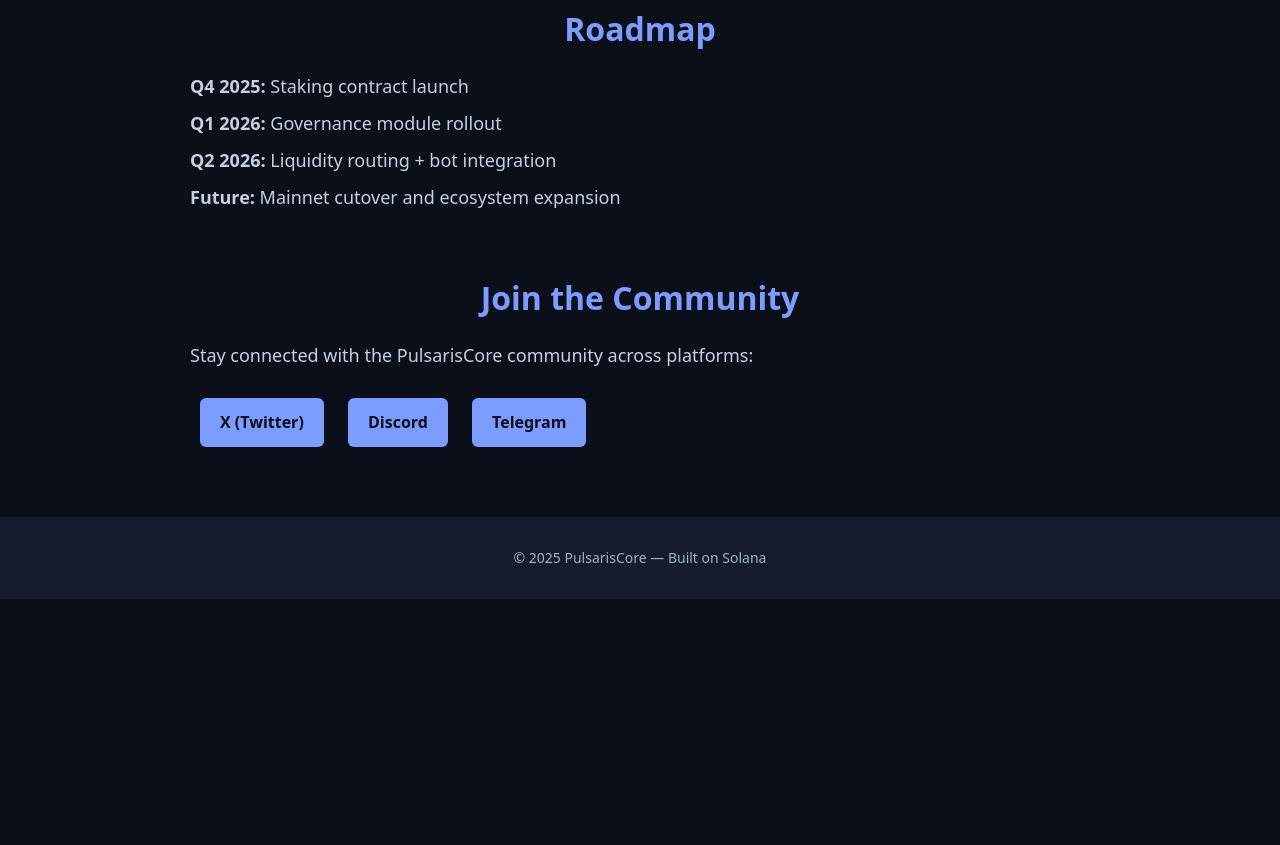
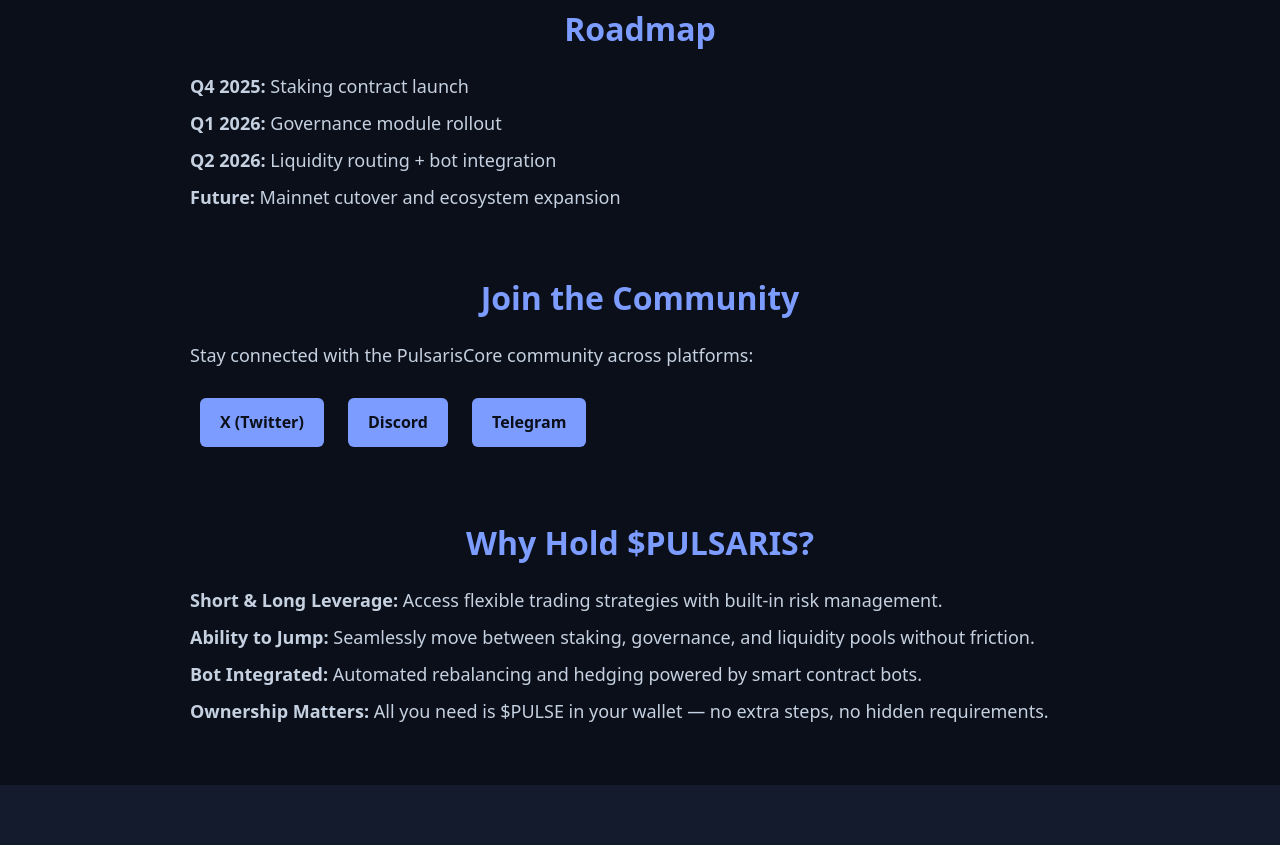
Before and after one commit to Rons1170/pulsaris-core, a plain HTML site: page index.html in a window 1280 px wide. Shown: the part 1032-1877 px from the top of the page. Before the commit the page ends 1631 px from the top, so only its background shows below. Drawn offline with Linux system fonts and the light colour scheme.

Commit message:
Add Why Hold  section with key features

```diff
--- a/index.html
+++ b/index.html
@@ -124,8 +124,17 @@
     </div>
   </section>
 
+  <section>
+  <h2>Why Hold $PULSARIS?</h2>
+  <ul>
+    <li><strong>Short & Long Leverage:</strong> Access flexible trading strategies with built‑in risk management.</li>
+    <li><strong>Ability to Jump:</strong> Seamlessly move between staking, governance, and liquidity pools without friction.</li>
+    <li><strong>Bot Integrated:</strong> Automated rebalancing and hedging powered by smart contract bots.</li>
+    <li><strong>Ownership Matters:</strong> All you need is $PULSE in your wallet — no extra steps, no hidden requirements.</li>
+  </ul>
+</section>
+
   <footer>
-    © 2025 PulsarisCore — Built on Solana
   </footer>
 </body>
 </html>
```
